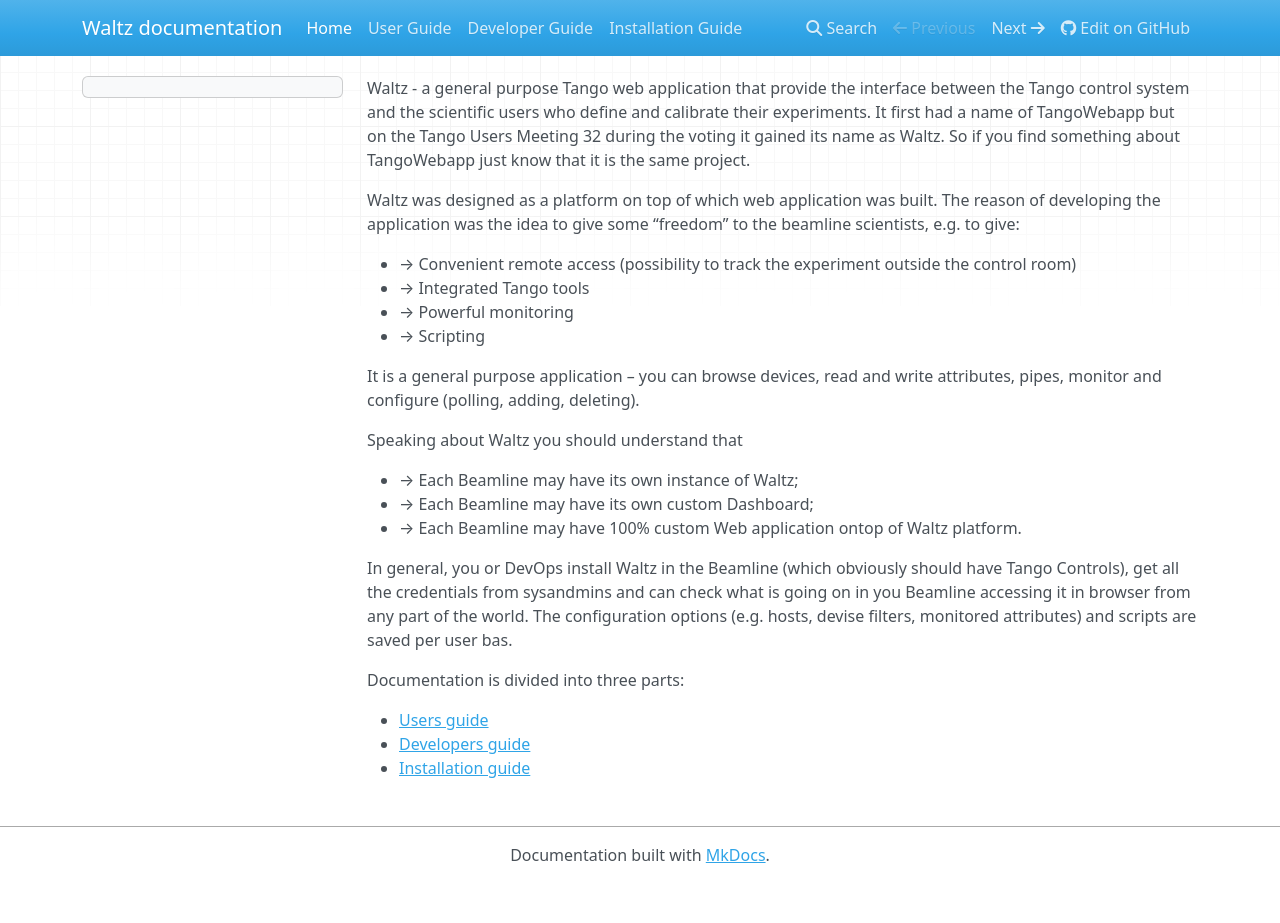
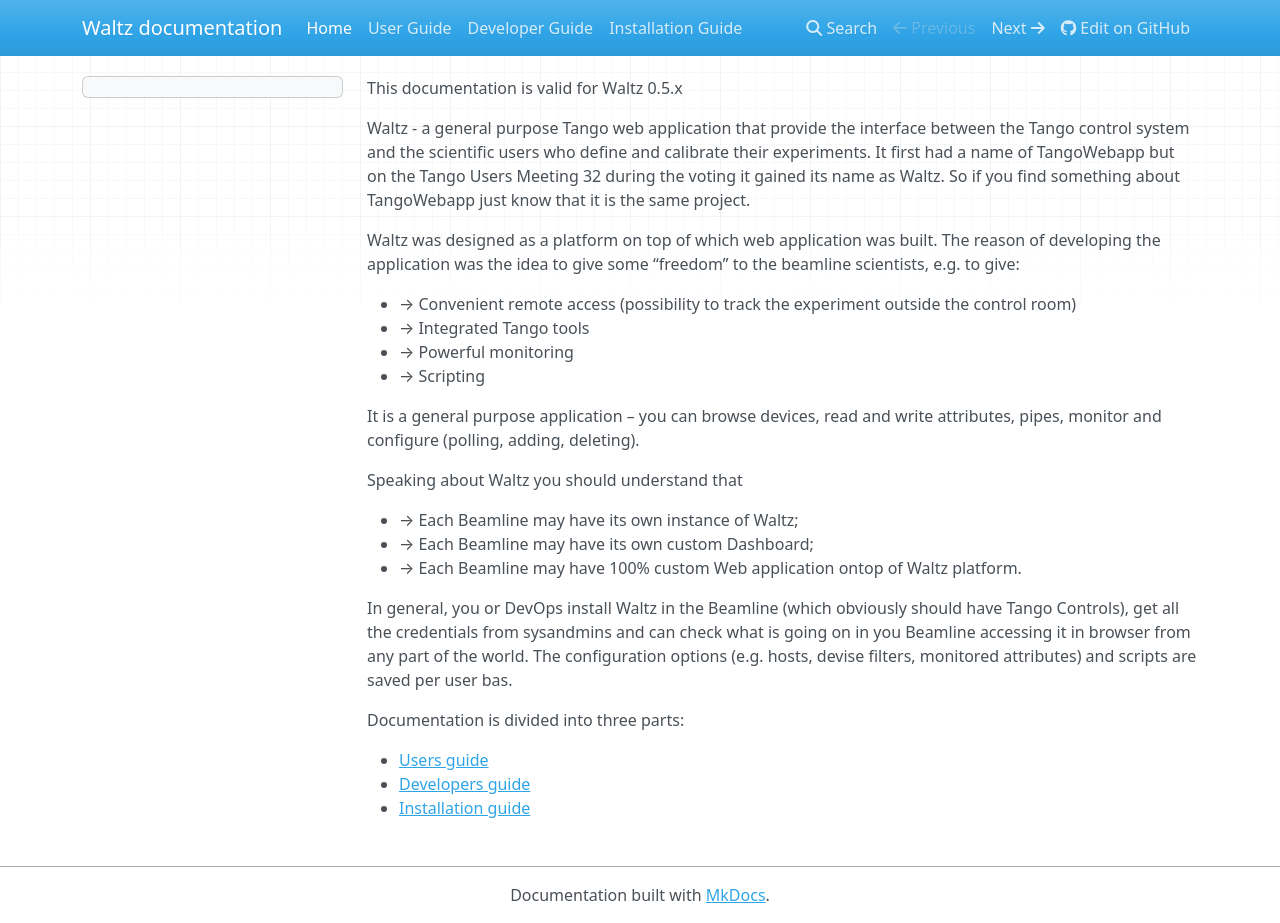
Before and after one commit to PhilLAL/waltz-docs, an MkDocs documentation site: the page built from docs/index.md, in a window 1280 px wide and 923 px high. Built offline with MkDocs 1.6.1, drawn with Linux system fonts in a browser that asks for light colours; nearby versions of some CDN libraries; old or Windows-style settings are respelled for this version of MkDocs.

Commit message:
Update index.md

```diff
--- a/docs/index.md
+++ b/docs/index.md
@@ -1,3 +1,5 @@
+This documentation is valid for Waltz 0.5.x
+
 Waltz - a general purpose Tango web application that provide the interface between the Tango control system and the scientific users who define and calibrate their experiments. It first had a name of TangoWebapp but on the Tango Users Meeting 32 during the voting it gained its name as Waltz. So if you find something about TangoWebapp just know that it is the same project.
 
 Waltz was designed as a platform on top of which web application was built. The reason of developing the application was the idea to give some “freedom” to the beamline scientists, e.g. to give:
```
